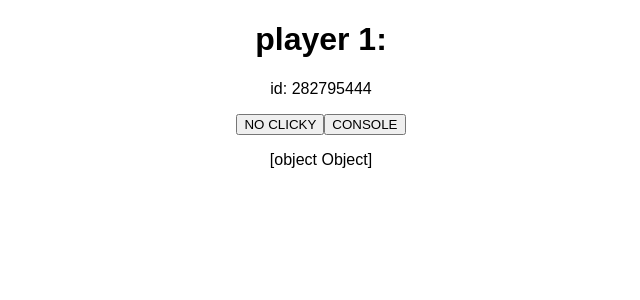
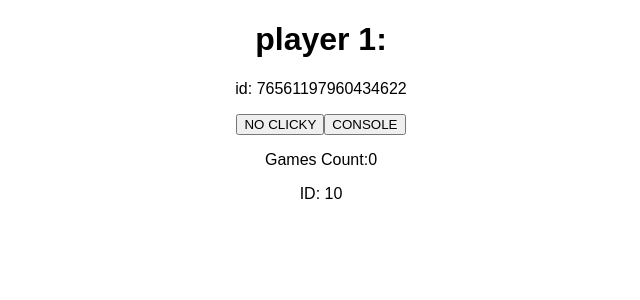
Before and after one commit to majicmaj/whattoplay, a React (Create React App) app: page / in a window 1280 px wide. Shown: the top 300 px of the page, without its empty margins (319-959 px from the left). Built offline with nearby package versions, Linux system fonts and the light colour scheme.

Commit message:
fixed player id

```diff
--- a/src/App.js
+++ b/src/App.js
@@ -3,8 +3,19 @@ import axios from "axios";
 import "./styles.css";
 
 export default function App() {
-  const [player1, setPlayer1] = useState("282795444");
-  const [userData, setUserData] = useState({});
+  const [player1, setPlayer1] = useState("76561197960434622");
+  const [userData, setUserData] = useState({
+    games_count: 0,
+    games: [
+      {
+        appid: 10,
+        playtime_forever: 32,
+        playtime_windows_forever: 0,
+        playtime_mac_forever: 0,
+        playtime_linux_forever: 0
+      }
+    ]
+  });
   const key = process.env.KEY || "NOKEY";
 
   useEffect(
@@ -20,7 +31,7 @@ export default function App() {
             "&format=json",
           { mode: "no-cors" }
         )
-        .then(r => setUserData(r))
+        .then(r => setUserData(r.response))
         .catch(err => {
           console.error("error: " + err);
         });
@@ -33,9 +44,15 @@ export default function App() {
       <div className="player">
         <h1>player 1:</h1>
         <p>id: {player1}</p>
-        <button onClick={() => setPlayer1("282795444")}> NO CLICKY </button>
+        <button onClick={() => setPlayer1("76561197960434622")}>
+          NO CLICKY
+        </button>
         <button onClick={() => console.log(userData)}>CONSOLE</button>
-        <p>{userData.toString() || "wow"}</p>
+        <p>Games Count:{userData.games_count}</p>
+
+        {userData.games.map(game => (
+          <p>ID: {game.appid}</p>
+        ))}
       </div>
     </div>
   );
```
